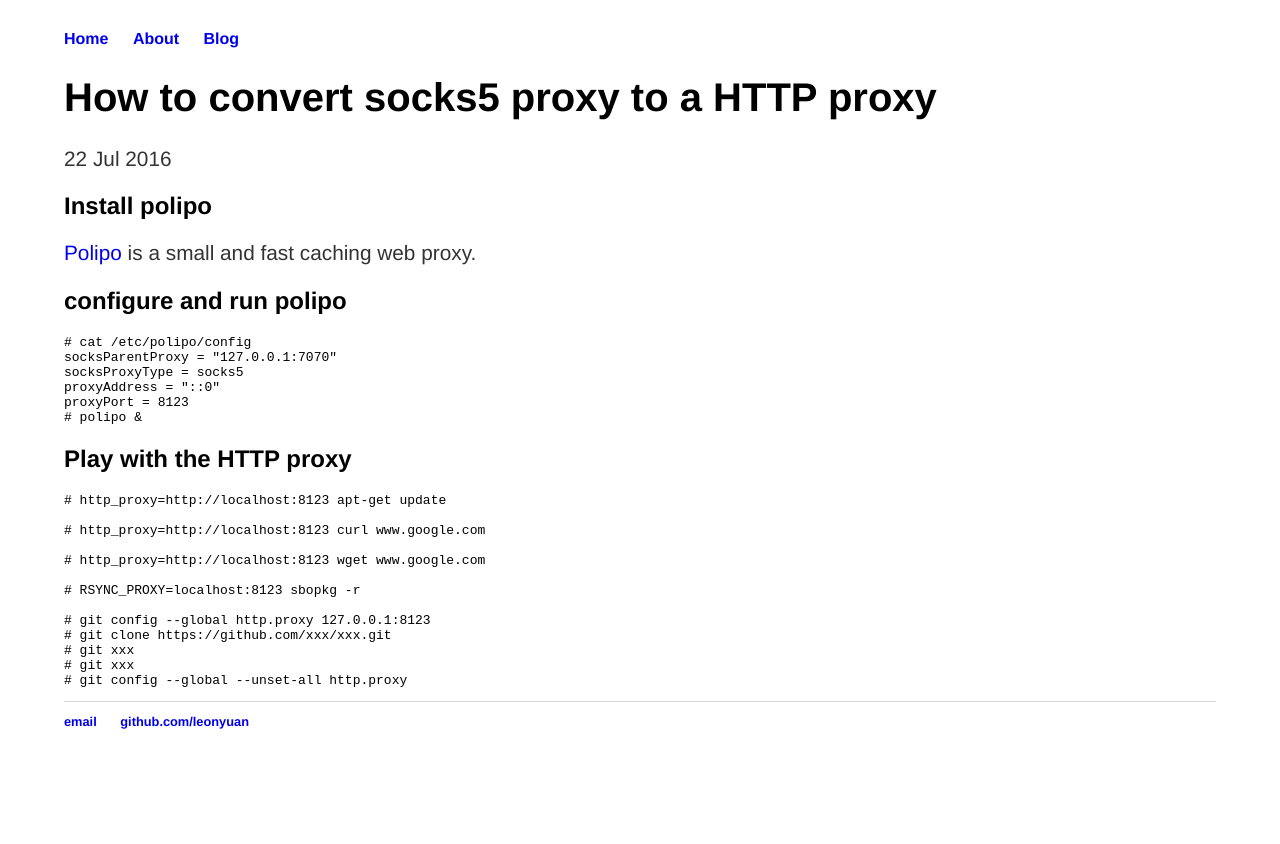
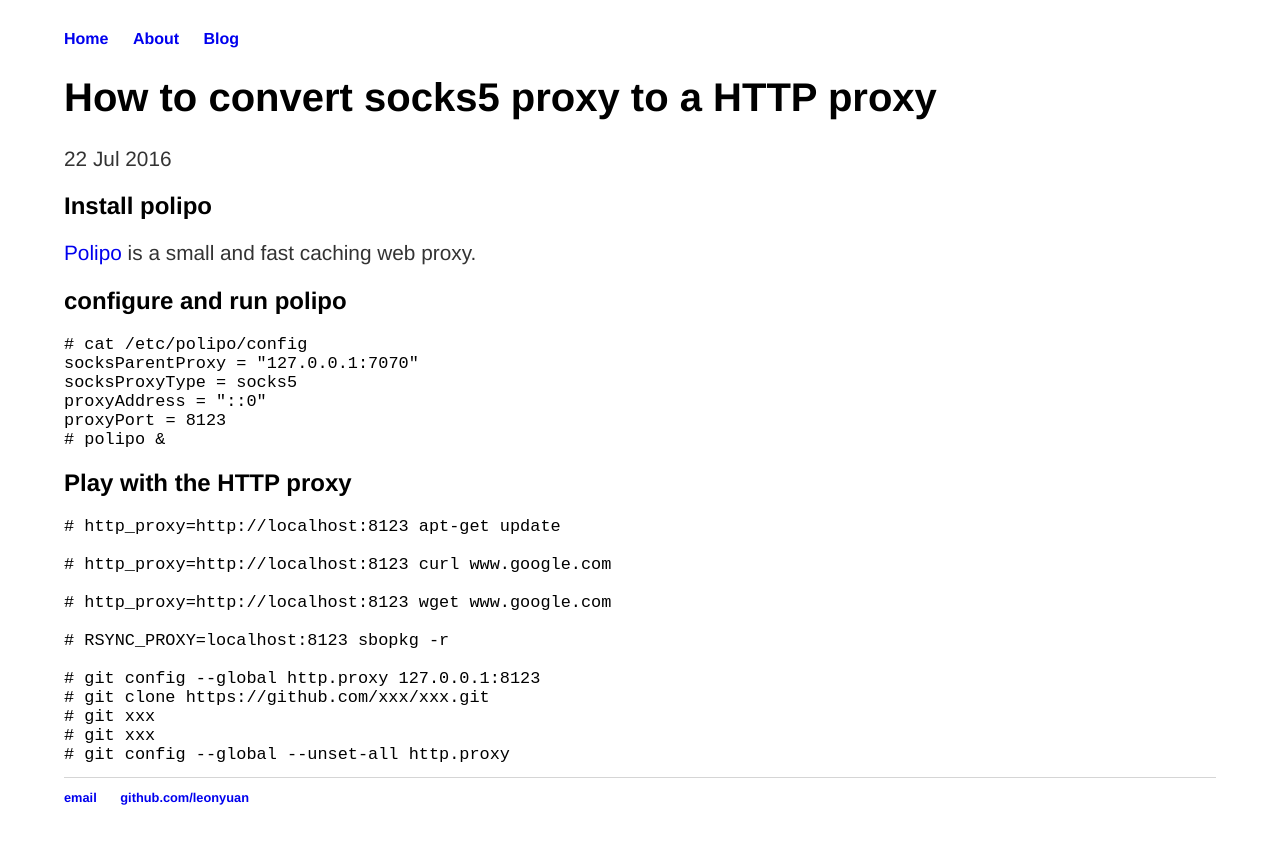
Before and after one commit to leonyuan/leonyuan.github.io, a Jekyll site: the page built from _posts/2016-07-22-how-to-convert-socks5-proxy-to-a-http-proxy.md, in a window 1280 px wide. Shown: the top 844 px of the page. Built offline with Jekyll 4.4.1, drawn with Linux system fonts in a browser that asks for light colours.

Commit message:
Increase font size for code rendered by jeklly

```diff
--- a/css/main.css
+++ b/css/main.css
@@ -10,26 +10,36 @@ nav ul, footer ul {
     list-style: none;
     font-weight: bold;
 }
+
 nav ul li, footer ul li {
     display: inline;
     margin-right: 20px;
 }
+
 a {
     text-decoration: none;
     /*color: #999;*/
 }
+
 a:hover {
     text-decoration: underline;
 }
+
 h1 {
     font-size: 2.5em;
     font-family:'Helvetica', 'Arial', 'Sans-Serif';
 }
+
 p {
     font-size: 1.3em;
     line-height: 1.2em;
     color: #333;
 }
+
+code {
+    font-size: 1.3em;
+}
+
 footer {
     border-top: 1px solid #d5d5d5;
     font-size: .8em;
```
